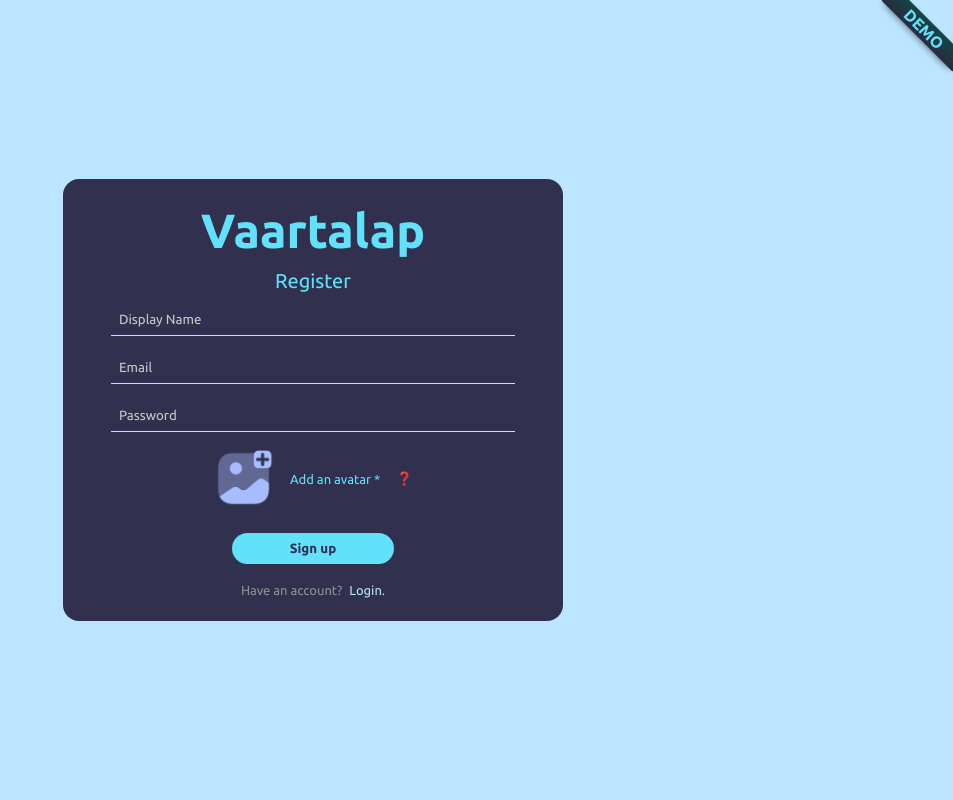
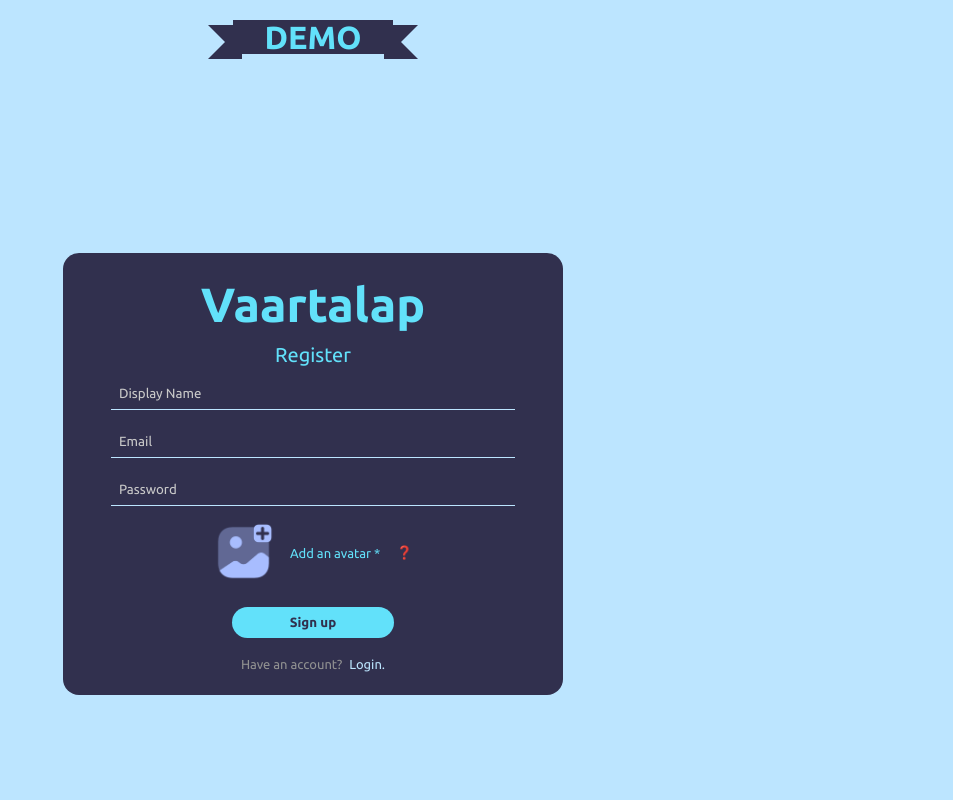
Before and after one commit to spiritanand/Vaartalap, a React (Vite) app: page /register in a window 1280 px wide. Shown: the top 800 px of the page, without its empty margins (327-1280 px from the left). Built offline with nearby package versions, Linux system fonts and the light colour scheme; no server answers.

Commit message:
Fixed ribbon position

```diff
--- a/src/pages/Register.jsx
+++ b/src/pages/Register.jsx
@@ -30,7 +30,7 @@ const Register = () => {
   const [loggingIn, setLoggingIn] = useState(false);
   const nav = useNavigate();
 
-  const loginDemo = async (e) => {
+  const handleDemoLogin = async (e) => {
 	e.preventDefault();
 	setLoggingIn(true);
 	const email = import.meta.env.VITE_DEMO_USERNAME;
@@ -103,11 +103,16 @@ const Register = () => {
   }
 
   return (
+	<>
+	  <div id = "ribbon">
+		<aside className = "content"
+			   onClick = {handleDemoLogin}
+		>
+		  demo
+		</aside>
+	  </div>
 	  <div className = "container">
 		<div className = "wrapper formWrapper">
-		<div className = "ribbon"
-			 onClick = {loginDemo}
-		><span>demo</span></div>
 		  <span className = "logo">Vaartalap</span>
 		  <span className = "title">Register</span>
 		  <form onSubmit = {handleUserRegistration}>
@@ -142,6 +147,7 @@ const Register = () => {
 		  <p>Have an account? <Link to = "/login">Login.</Link></p>
 		</div>
 	  </div>
+	</>
   );
 };
 
--- a/src/scss/styles.scss
+++ b/src/scss/styles.scss
@@ -27,46 +27,69 @@ body {
 	}
 }
 
+#ribbon {
+	width: 160px;
+	margin: 1rem auto 0;
+
+	aside {
+		margin: 20px 0;
+		line-height: 34px;
+		position: relative;
+		cursor: pointer;
+		user-select: none;
+		text-transform: uppercase;
+		transition: transform 200ms ease-in;
+
+		&:hover {
+			transform: scale(1.05);
+		}
+
+		&:active {
+			transform: scale(0.95);
+		}
+
+		&.content {
+			background-color: config.$secondary-color;
+			color: config.$primary-dark-color;
+			text-align: center;
+			font-weight: bold;
+			font-size: 2rem;
+
+			&:before, &:after {
+				top: 5px;
+				z-index: -10;
+			}
+
+			&:before {
+				border-color: config.$secondary-color config.$secondary-color config.$secondary-color transparent;
+				left: -25px;
+				border-width: 17px;
+			}
+
+			&:after {
+				border-color: config.$secondary-color transparent config.$secondary-color config.$secondary-color;
+				right: -25px;
+				border-width: 17px;
+			}
+		}
+
+		&:before, &:after {
+			content: '';
+			position: absolute;
+			height: 0;
+			width: 0;
+			border-style: solid;
+			border-width: 0;
+		}
+	}
+}
+
 .formWrapper {
 	display: flex;
 	padding: 1.5rem 3rem;
 	flex-direction: column;
 	gap: 0.7rem;
 	width: min(500px, 80%);
-
-	.ribbon {
-		position: absolute;
-		right: 0;
-		top: 0;
-		z-index: 1;
-		overflow: hidden;
-		width: 75px;
-		height: 75px;
-		text-align: right;
-		cursor: pointer;
-		transition: transform 200ms ease-in;
-
-		&:hover {
-			transform: scale(1.1);
-		}
-
-		& span {
-			font-size: 1rem;
-			font-weight: bold;
-			color: config.$primary-dark-color;
-			text-transform: uppercase;
-			text-align: center;
-			line-height: 20px;
-			transform: rotate(45deg);
-			width: 100px;
-			display: block;
-			background: linear-gradient(#124646 0%, #2a2a40 100%);
-			box-shadow: 0 3px 10px -5px rgba(0, 0, 0, 1);
-			position: absolute;
-			top: 19px;
-			right: -21px;
-		}
-	}
 
 	.logo {
 		@include config.logo;
```
Lines whose indentation alone changed are shown as unchanged.
